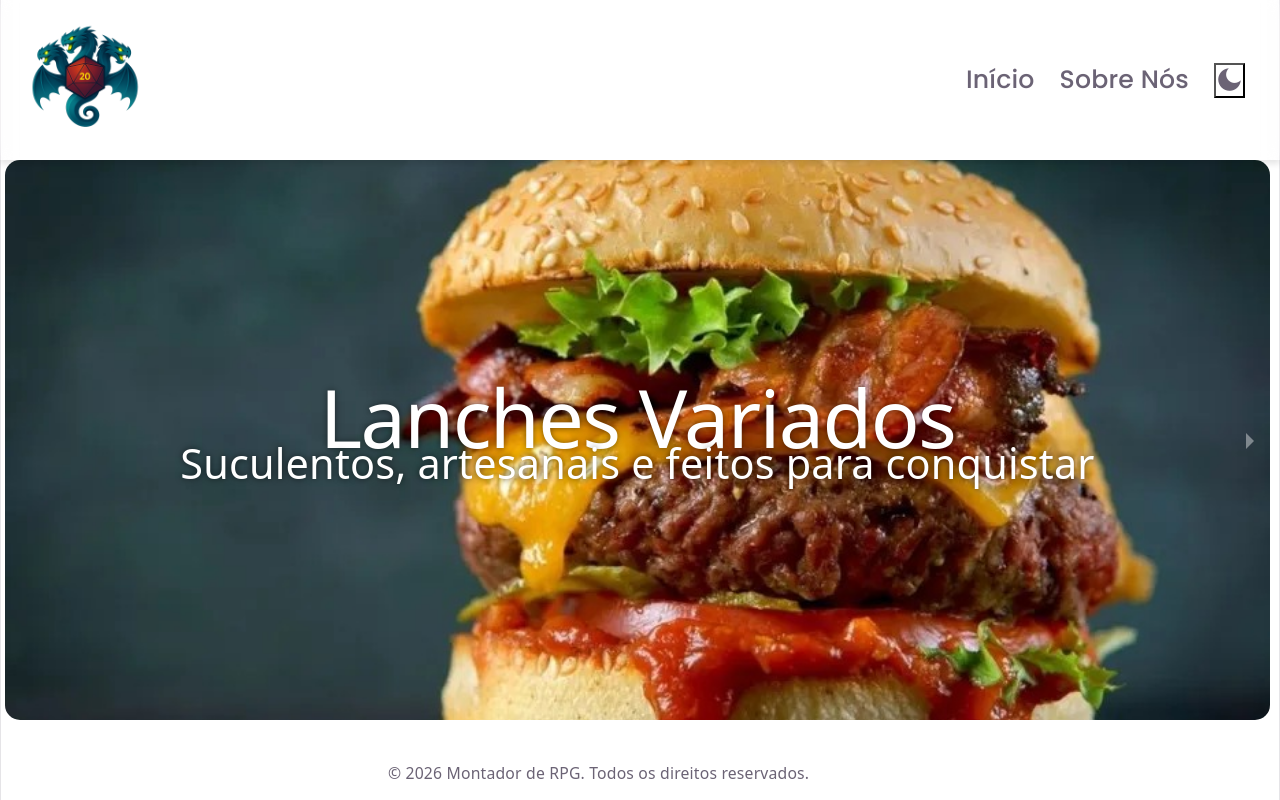
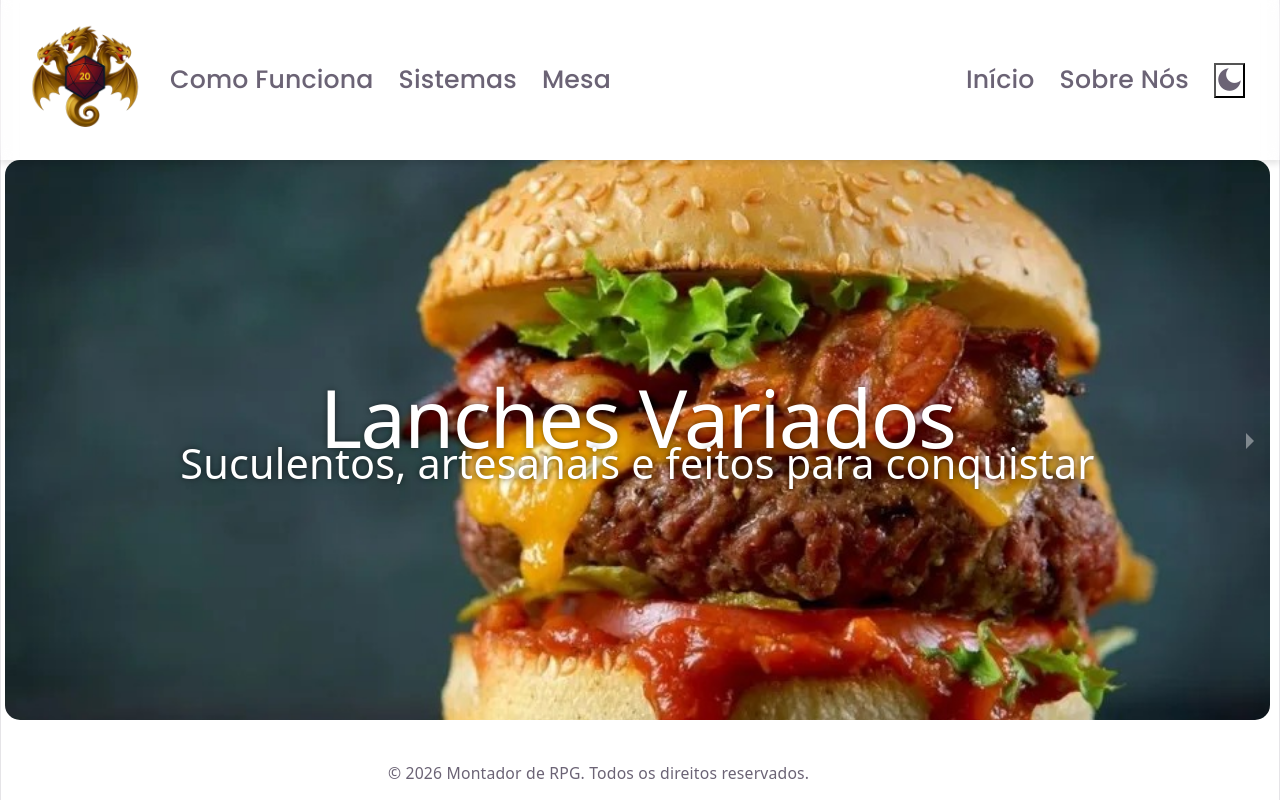
Before and after one commit to LeonardoV61/Montador_de_RPG, a React (Vite) app in the folder montador_de_rpg/: page / in a window 1280 px wide. Built offline with nearby package versions, Linux system fonts and the light colour scheme.

Commit message:
Routes Update

```diff
--- a/montador_de_rpg/src/Components/Css/styles.navB.module.css
+++ b/montador_de_rpg/src/Components/Css/styles.navB.module.css
@@ -31,6 +31,11 @@
 
 .logo, .logo img{
   height: 15vh;
+}
+
+.navBtns{
+  display: flex;
+  gap: 25px;
 }
 
 .searchBar {
--- a/montador_de_rpg/src/Components/NavBar/navB.jsx
+++ b/montador_de_rpg/src/Components/NavBar/navB.jsx
@@ -6,14 +6,14 @@ import { Link } from 'react-router-dom';
 export default function NavB({setSearchModal, searchText, setSearchText}) {
 
   /* Exibibe botão painel se autenticado */
-  // const [link, setLink] = useState(null)
-  // useEffect(() => {
-  //   if (authenticated) {
-  //     setLink(<li><a href="/adm">ADM</a></li>);
-  //   } else {
-  //     setLink(null);
-  //   }
-  // }, []);
+  /* const [link, setLink] = useState(null)
+     useEffect(() => {
+        if (authenticated) {
+          setLink(<li><a href="/adm">ADM</a></li>);
+        } else {
+          setLink(null);
+        }
+     }, []); */
 
   /* inicializa tema */
   let currentTheme = localStorage.getItem("theme") || "";
@@ -56,25 +56,16 @@ export default function NavB({setSearchModal, searchText, setSearchText}) {
          {/*<!--========== Header ==========-->*/}
             <header className={styles.header}>
                 <div className={styles.inner}>
-                    <div className={styles.logo}>
+                    <div className={styles.navBtns}>
+                        <div className={styles.logo}>
                         <Link to="/" onClick={() => Location.reload()}><img  src={logo}/></Link>
+                        </div>
+                        <div className={styles.headerBtns}>
+                        <li><Link to="/" onClick={() => Location.reload()}>Como Funciona</Link></li>
+                        <li><Link to="/" onClick={() => Location.reload()}>Sistemas</Link></li>
+                        <li><Link to="/" onClick={() => Location.reload()}>Mesa</Link></li>
+                        </div>
                     </div>
-                    {/* <div className={styles.searchBar}>
-                      <input type="text" value={searchText}
-                      onChange={(e) => setSearchText(e.target.value)}
-                      name="searchBar"
-                      id="searchBar"
-                      placeholder='Pesquise algum produto...'/>
-                      <button onClick={() => {
-                        if (searchText) {
-                          setSearchModal(true)
-                        } else {
-                          alert("Pesquise algo primeiro");
-                        }
-                        }}>
-                          <i className="ri-search-line"></i>
-                      </button>
-                    </div> */}
                     <div className={styles.headerBtns}>
                         <li><Link to="/" onClick={() => Location.reload()}>Início</Link></li>
                         <li><Link to="/about-us" onClick={() => Location.reload()}>Sobre Nós</Link></li>
--- a/montador_de_rpg/src/Routes/Router.jsx
+++ b/montador_de_rpg/src/Routes/Router.jsx
@@ -1,8 +1,12 @@
 import { createBrowserRouter } from "react-router-dom";
 import Home from "../pages/Home.jsx";
-import Login from "../pages/Login.jsx";
+import LoginUser from "../pages/LoginUser.jsx";
+import UserMenu from "../pages/UserMenu.jsx";
+import MasterPanel from "../pages/MasterPanel.jsx";
+import PlayerPanel from "../pages/PlayerPanel.jsx";
+import LoginAdm from "../pages/LoginAdm.jsx";
 import AdmMenu from "../pages/AdmMenu.jsx";
-import AdmPainel from "../pages/AdmPainel.jsx";
+import AdmPanel from "../pages/AdmPanel.jsx";
 import ErrorPage from "../pages/ErrorPage.jsx";
 import { ProtectedRoute } from "./ProtecaoManeira.jsx";
 
@@ -15,7 +19,27 @@ const Router = (banners) =>
     },
     {
       path: "/login",
-      element: <Login />,
+      element: <LoginUser />,
+      errorElement: <ErrorPage />,
+    },
+    {
+      path: "/menu",
+      element: <UserMenu />,
+      errorElement: <ErrorPage />,
+    },
+    {
+      path: "/player",
+      element: <PlayerPanel />,
+      errorElement: <ErrorPage />,
+    },
+    {
+      path: "/master",
+      element: <MasterPanel />,
+      errorElement: <ErrorPage />,
+    },
+    {
+      path: "/admlogin",
+      element: <LoginAdm />,
       errorElement: <ErrorPage />,
     },
     {
@@ -31,24 +55,10 @@ const Router = (banners) =>
       path: "/adm/painel",
       element: (
         <ProtectedRoute>
-          <AdmPainel />
+          <AdmPanel />
         </ProtectedRoute>
       ),
       errorElement: <ErrorPage />,
-      children: [
-        // {
-        //   path: "produtos",
-        //   element: <AdmProd produtos={produtos}/>,
-        // },
-        // {
-        //   path: "categorias",
-        //   element: <AdmCateg categorias={categorias} subCateg={subCateg}/>,
-        // },
-        // {
-        //   path: "banners",
-        //   element: <AdmBanner banners={banners}/>,
-        // },
-      ],
     },
     {
       path: "*",
--- a/montador_de_rpg/src/pages/AdmPainel.jsx
+++ b/montador_de_rpg/src/pages/AdmPanel.jsx
@@ -8,7 +8,7 @@ import styles from '../Components/Css/styles.AdmPainel.module.css';
 import AdmProdutoModal from "../Components/Adm/MenorComp/AdmProdutoModal";
 import AdmEditProductModal from "../Components/Adm/MenorComp/AdmEditProductModal";
 
-export default function AdmPainel() {
+export default function AdmPanel() {
     const local = useLocation();
     const titulo = local.pathname.slice(12).toUpperCase();
 
--- a/montador_de_rpg/src/pages/Login.jsx
+++ b/montador_de_rpg/src/pages/LoginAdm.jsx
@@ -1,6 +1,6 @@
 import Container from "../Components/Form/FormCont"
 
-export default function Login(){
+export default function LoginAdm(){
     return <>
       <Container/>
     </>
--- /dev/null
+++ b/montador_de_rpg/src/pages/LoginUser.jsx
@@ -0,0 +1,7 @@
+import Container from "../Components/Form/FormCont"
+
+export default function LoginUser(){
+    return <>
+      <Container/>
+    </>
+}
--- /dev/null
+++ b/montador_de_rpg/src/pages/MasterPanel.jsx
@@ -0,0 +1,4 @@
+export default function MasterPanel(){
+    return <>
+    </>
+}
--- /dev/null
+++ b/montador_de_rpg/src/pages/PlayerPanel.jsx
@@ -0,0 +1,4 @@
+export default function PlayerPanel(){
+    return <>
+    </>
+}
--- /dev/null
+++ b/montador_de_rpg/src/pages/UserMenu.jsx
@@ -0,0 +1,4 @@
+export default function UserMenu(){
+    return <>
+    </>
+}
```
Also changed, not shown: montador_de_rpg/src/assets/Hydra.png.
